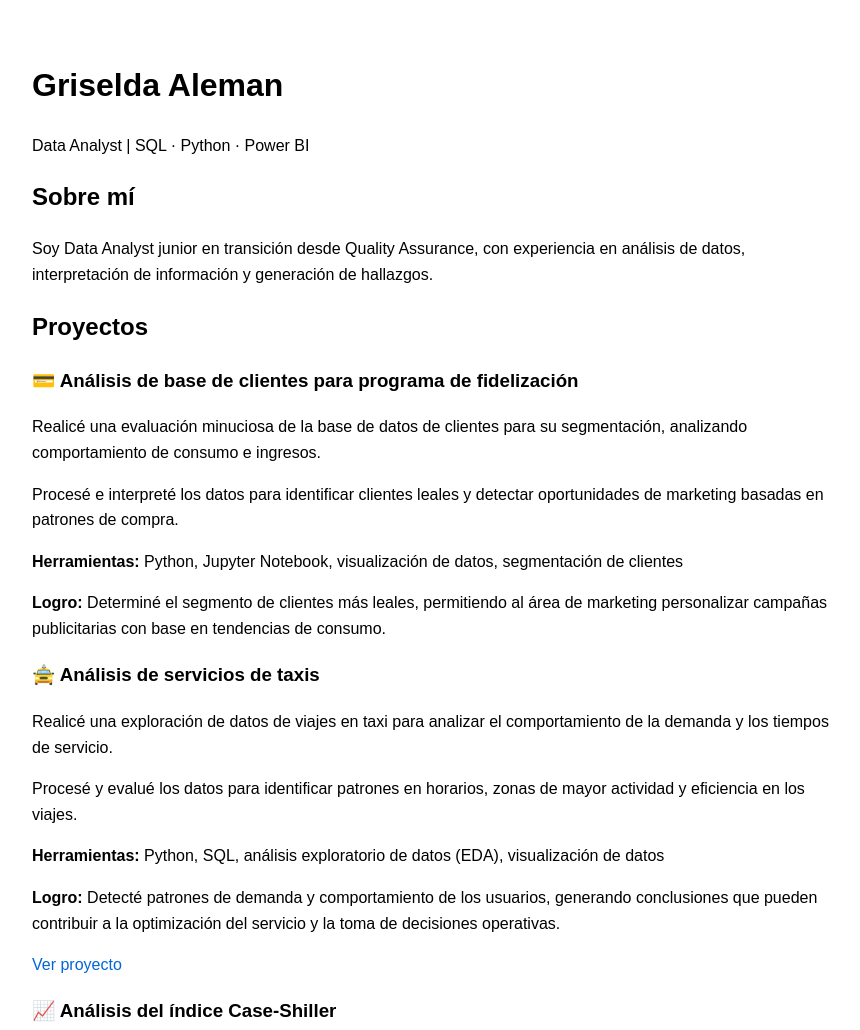
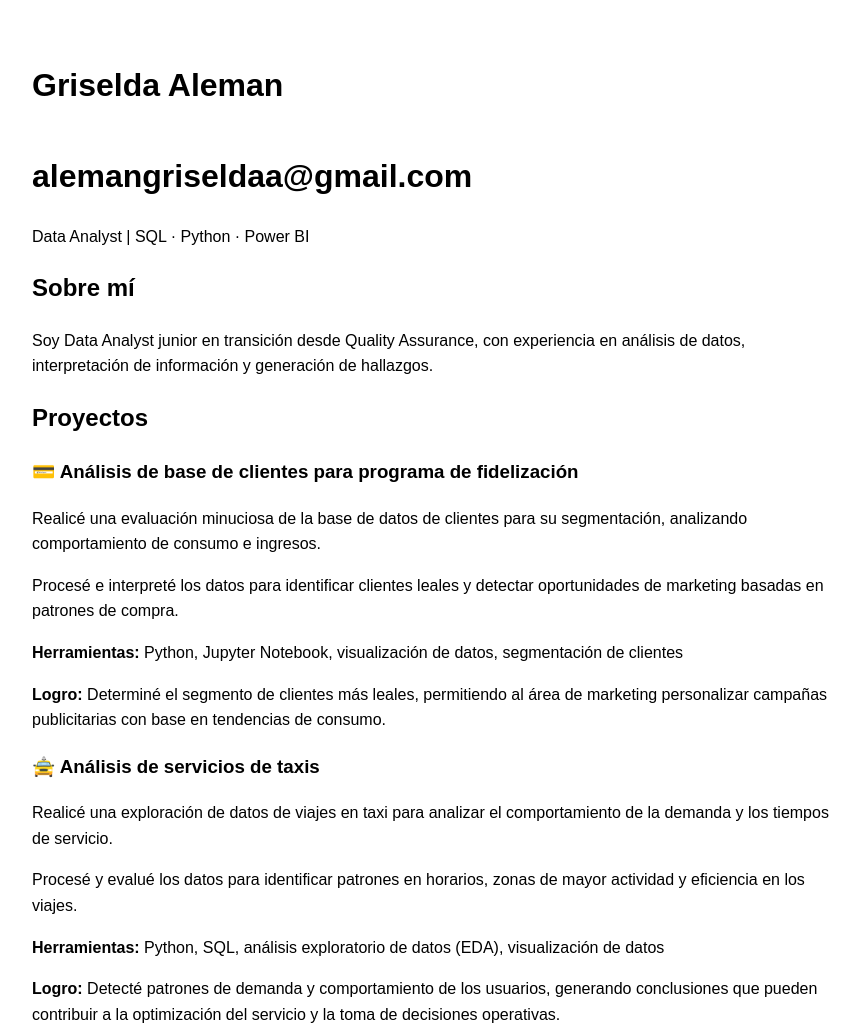
Before and after one commit to Griseldaaleman/griseldaaleman.github.io, a plain HTML site: page index.html in a window 1280 px wide. Shown: the top 1030 px of the page, without its empty margins (208-1068 px from the left). Drawn offline with Linux system fonts and the light colour scheme.

Commit message:
Update index.html

```diff
--- a/index.html
+++ b/index.html
@@ -23,6 +23,7 @@
 <body>
 
 <h1>Griselda Aleman</h1>
+<h1>alemangriseldaa@gmail.com</h1>
 <p>Data Analyst | SQL · Python · Power BI</p>
 
 <h2>Sobre mí</h2>
```
